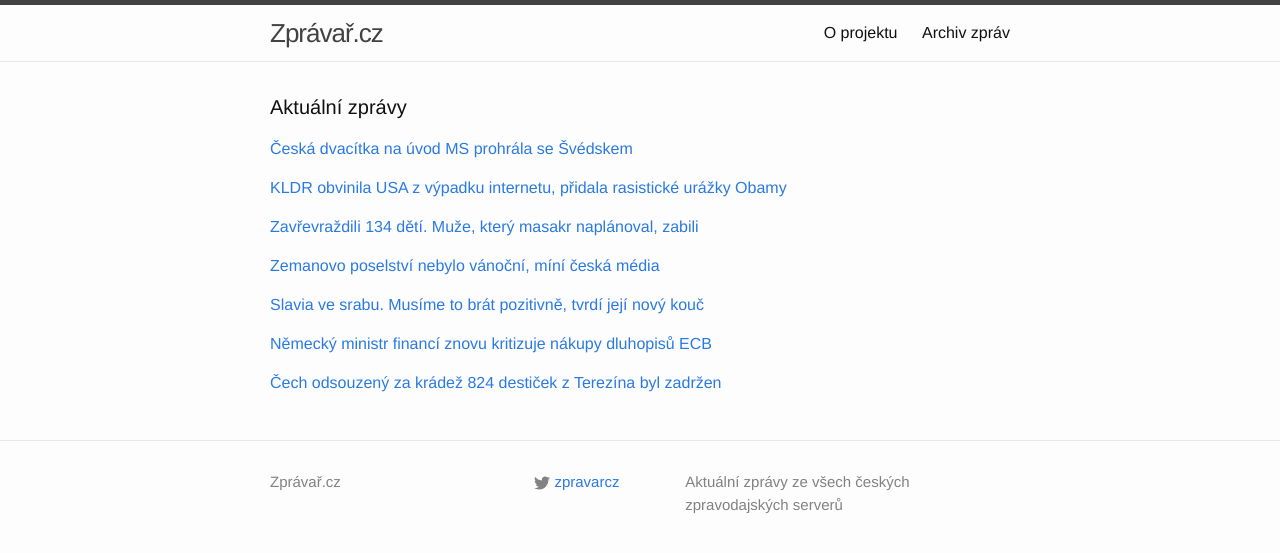
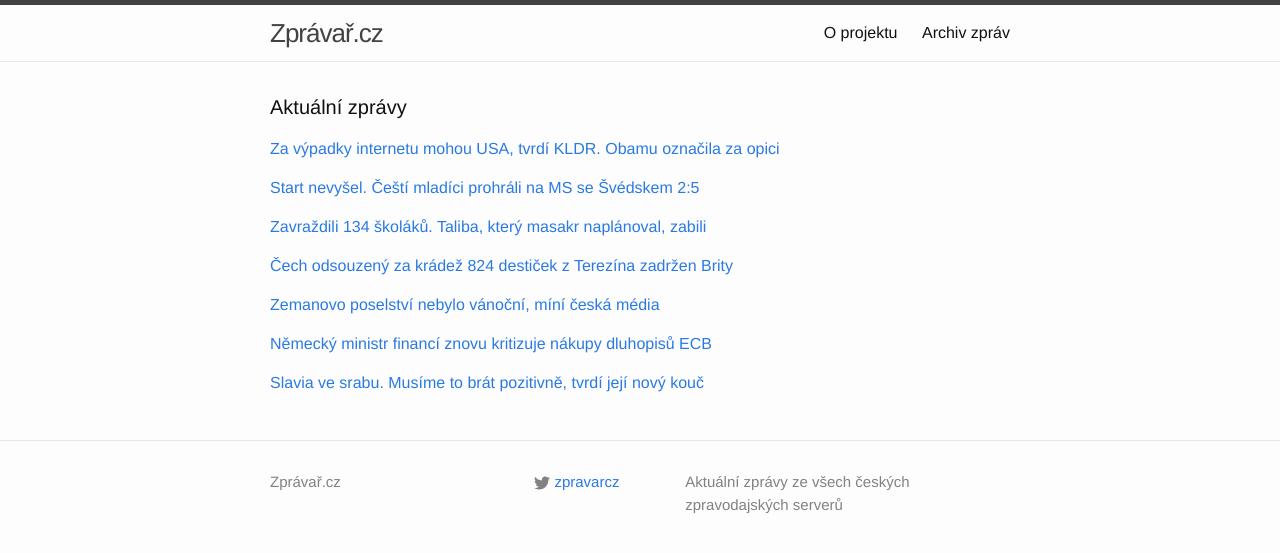
Before and after one commit to adliska/zpravar, a Jekyll site: the page built from index.html, in a window 1280 px wide. Shown: the top 553 px of the page. Built offline with Jekyll 4.4.1, drawn with Linux system fonts in a browser that asks for light colours; some of the changed lines change nothing that is shown.

Commit message:
zpravar news update

```diff
--- a/index.html
+++ b/index.html
@@ -5,9 +5,21 @@ layout: default
 <div class="home">
     <h1 class="page-heading">Aktuální zprávy</h1>
 
-<p><a href="javascript:;" onclick="toggle_visibility('zpravy0')">Česká dvacítka na úvod MS prohrála se Švédskem</a></p>
+<p><a href="javascript:;" onclick="toggle_visibility('zpravy0')">Za výpadky internetu mohou USA, tvrdí KLDR. Obamu označila za opici</a></p>
 <div id="zpravy0" style="display:none">
 <ul>
+<li><a href=http://www.ceskatelevize.cz/ct24/svet/296504-za-vypadky-internetu-mohou-usa-tvrdi-kldr-obamu-oznacila-za-opici/>Za výpadky internetu mohou USA, tvrdí KLDR. Obamu označila za opici - www.ceskatelevize.cz</a></li>
+<li><a href=http://www.novinky.cz/zahranicni/svet/357280-kldr-obvinila-usa-z-vypadku-internetu-pridala-rasisticke-urazky-obamy.html>KLDR obvinila USA z výpadku internetu, přidala rasistické urážky Obamy - www.novinky.cz</a></li>
+<li><a href=http://www.ceskenoviny.cz/zpravy/zpravy/kldr-oznacila-obamu-za-opici-z-tropickeho-lesa/1162655>KLDR označila Obamu za "opici z tropického lesa" - www.ceskenoviny.cz</a></li>
+<li><a href=http://www.tyden.cz/rubriky/zahranici/asie-a-oceanie/obama-je-opice-z-pralesa-kldr-obvinila-usa-kvuli-internetu_328399.html>\"Obama je opice z pralesa!\" KLDR obvinila USA kvůli internetu - www.tyden.cz</a></li>
+<li><a href=http://zpravy.aktualne.cz/zahranici/kldr-obvinila-usa-obamu-napadla-rasistickymi-urazkami/r~69361fb08d9011e49bec0025900fea04/>KLDR obvinila USA, Obamu napadla rasistickými urážkami - zpravy.aktualne.cz</a></li>
+<li><a href=http://www.lidovky.cz/kldr-obvinila-usa-z-kyberutoku-obamu-nazvala-opici-z-pralesa-prw-/zpravy-svet.aspx?c=A141227_070748_ln_zahranici_mmu>KLDR obvinila USA z kyberútoku, Obamu nazvala opicí z pralesa  - www.lidovky.cz</a></li>
+<li><a href=http://zpravy.idnes.cz/kldr-vini-z-vypadku-internetu-usa-drd-/zahranicni.aspx?c=A141227_065533_zahranicni_cen>KLDR zasypala Obamu rasistickými urážkami, viní USA z výpadku internetu - zpravy.idnes.cz</a></li>
+</ul>
+</div><p><a href="javascript:;" onclick="toggle_visibility('zpravy1')">Start nevyšel. Čeští mladíci prohráli na MS se Švédskem 2:5</a></p>
+<div id="zpravy1" style="display:none">
+<ul>
+<li><a href=http://www.tyden.cz/rubriky/sport/hokej/reprezentace/start-nevysel-cesti-mladici-prohrali-na-ms-se-svedskem-2-5_328394.html>Start nevyšel. Čeští mladíci prohráli na MS se Švédskem 2:5 - www.tyden.cz</a></li>
 <li><a href=http://www.sportovninoviny.cz/zpravy/ceska-dvacitka-na-uvod-ms-prohrala-se-svedskem/1162346>Česká dvacítka na úvod MS prohrála se Švédskem - www.sportovninoviny.cz</a></li>
 <li><a href=http://www.denik.cz/hokej/ceska-hokejova-dvacitka-na-uvod-ms-prohrala-se-svedskem-2-5-20141227.html>Česká hokejová dvacítka na úvod MS prohrála se Švédskem 2:5 - www.denik.cz</a></li>
 <li><a href=http://www.tyden.cz/rubriky/sport/hokej/reprezentace/jednoznacna-prohra-mladici-nestacili-na-uvod-ms-na-svedy_328394.html>Jednoznačná prohra! Mladíci nestačili na úvod MS na Švédy - www.tyden.cz</a></li>
@@ -15,38 +27,32 @@ layout: default
 <li><a href=http://www.rozhlas.cz/_zprava/hokejova-dvacitka-zahajila-ms-porazkou-favorizovanym-svedum-podlehla-25--1436847>Hokejová dvacítka zahájila MS porážkou. Favorizovaným Švédům podlehla 2:5 - www.rozhlas.cz</a></li>
 <li><a href=http://hokej.idnes.cz/ms-junioru-hokej-cesko-svedsko-dzy-/reprezentace.aspx?c=A141227_013922_reprezentace_lge>Vránovy góly na Švédy nestačily, dvacítka opět nezvládla vstup do MS - hokej.idnes.cz</a></li>
 </ul>
-</div><p><a href="javascript:;" onclick="toggle_visibility('zpravy1')">KLDR obvinila USA z výpadku internetu, přidala rasistické urážky Obamy</a></p>
-<div id="zpravy1" style="display:none">
-<ul>
-<li><a href=http://www.novinky.cz/zahranicni/svet/357280-kldr-obvinila-usa-z-vypadku-internetu-pridala-rasisticke-urazky-obamy.html>KLDR obvinila USA z výpadku internetu, přidala rasistické urážky Obamy - www.novinky.cz</a></li>
-<li><a href=http://www.ceskenoviny.cz/zpravy/zpravy/kldr-oznacila-obamu-za-opici-z-tropickeho-lesa/1162655>KLDR označila Obamu za "opici z tropického lesa" - www.ceskenoviny.cz</a></li>
-<li><a href=http://www.tyden.cz/rubriky/zahranici/asie-a-oceanie/obama-je-opice-z-pralesa-kldr-obvinila-usa-kvuli-internetu_328399.html>\"Obama je opice z pralesa!\" KLDR obvinila USA kvůli internetu - www.tyden.cz</a></li>
-<li><a href=http://zpravy.aktualne.cz/zahranici/kldr-obvinila-usa-obamu-napadla-rasistickymi-urazkami/r~69361fb08d9011e49bec0025900fea04/>KLDR obvinila USA, Obamu napadla rasistickými urážkami - zpravy.aktualne.cz</a></li>
-<li><a href=http://www.lidovky.cz/kldr-obvinila-usa-z-kyberutoku-obamu-nazvala-opici-z-pralesa-prw-/zpravy-svet.aspx?c=A141227_070748_ln_zahranici_mmu>KLDR obvinila USA z kyberútoku, Obamu nazvala opicí z pralesa  - www.lidovky.cz</a></li>
-<li><a href=http://zpravy.idnes.cz/kldr-vini-z-vypadku-internetu-usa-drd-/zahranicni.aspx?c=A141227_065533_zahranicni_cen>KLDR zasypala Obamu rasistickými urážkami, viní USA z výpadku internetu - zpravy.idnes.cz</a></li>
-</ul>
-</div><p><a href="javascript:;" onclick="toggle_visibility('zpravy2')">Zavřevraždili 134 dětí. Muže, který masakr naplánoval, zabili</a></p>
+</div><p><a href="javascript:;" onclick="toggle_visibility('zpravy2')">Zavraždili 134 školáků. Taliba, který masakr naplánoval, zabili</a></p>
 <div id="zpravy2" style="display:none">
 <ul>
+<li><a href=http://www.tyden.cz/rubriky/zahranici/asie-a-oceanie/zavrazdili-134-skolaku-taliba-ktery-masakr-naplanoval-zabili_328401.html>Zavraždili 134 školáků. Taliba, který masakr naplánoval, zabili - www.tyden.cz</a></li>
+<li><a href=http://www.tyden.cz/rubriky/zahranici/asie-a-oceanie/zavrazdili-134-deti-taliba-ktery-masakr-naplanoval-zabili_328401.html>Zavraždili 134 dětí. Taliba, který masakr naplánoval, zabili - www.tyden.cz</a></li>
 <li><a href=http://www.tyden.cz/rubriky/zahranici/asie-a-oceanie/zavrevrazdili-134-deti-muze-ktery-masakr-naplanoval-zabili_328401.html>Zavřevraždili 134 dětí. Muže, který masakr naplánoval, zabili - www.tyden.cz</a></li>
 <li><a href=http://www.novinky.cz/zahranicni/svet/357279-v-pakistanu-zabili-talibance-saddama-ktery-zosnoval-utok-na-skolaky.html>V Pákistánu zabili tálibánce Saddáma, který zosnoval útok na školáky - www.novinky.cz</a></li>
 <li><a href=http://zpravy.aktualne.cz/zahranici/ve-skole-umrelo-150-lidi-muze-ktery-utok-planoval-zabili/r~a1bd058c8d9611e490f70025900fea04/>Ve škole umřelo 150 lidí. Muže, který útok plánoval, zabili - zpravy.aktualne.cz</a></li>
 <li><a href=http://zpravy.idnes.cz/pakistan-zastrelil-jednoho-z-velitelu-talibanu-saddama-pib-/zahranicni.aspx?c=A141227_074656_zahranicni_cen>Pákistán oznámil smrt velitele Talibanu, který naplánoval útok na školu - zpravy.idnes.cz</a></li>
 </ul>
-</div><p><a href="javascript:;" onclick="toggle_visibility('zpravy3')">Zemanovo poselství nebylo vánoční, míní česká média</a></p>
+</div><p><a href="javascript:;" onclick="toggle_visibility('zpravy3')">Čech odsouzený za krádež 824 destiček z Terezína zadržen Brity</a></p>
 <div id="zpravy3" style="display:none">
+<ul>
+<li><a href=http://www.tyden.cz/rubriky/domaci/krimi/cech-odsouzeny-za-kradez-824-desticek-z-terezina-zadrzen-brity_328409.html>Čech odsouzený za krádež 824 destiček z Terezína zadržen Brity - www.tyden.cz</a></li>
+<li><a href=http://zpravy.idnes.cz/britove-zadrzeli-muze-ktery-ma-podminku-za-zmizeni-desticek-v-terezine-1no-/krimi.aspx?c=A141227_085113_krimi_cen>Britové zadrželi muže odsouzeného za zmizení destiček z hrobů v Terezíně - zpravy.idnes.cz</a></li>
+<li><a href=http://zpravy.aktualne.cz/domaci/cech-odsouzeny-za-kradez-824-desticek-z-terezina-byl-zadrzen/r~aafe10708d9e11e4a10c0025900fea04/>Čech odsouzený za krádež 824 destiček z Terezína byl zadržen - zpravy.aktualne.cz</a></li>
+<li><a href=http://www.ceskenoviny.cz/zpravy/zpravy/v-britanii-zadrzeli-cecha-ktery-kradl-v-terezinskem-pamatniku/1162673>V Británii zadrželi Čecha, který kradl v terezínském památníku - www.ceskenoviny.cz</a></li>
+<li><a href=http://www.novinky.cz/zahranicni/evropa/357274-britove-chytili-cecha-hledaneho-kvuli-kradezi-desticek-z-terezina.html>Britové chytili Čecha hledaného kvůli krádeži destiček z Terezína - www.novinky.cz</a></li>
+</ul>
+</div><p><a href="javascript:;" onclick="toggle_visibility('zpravy4')">Zemanovo poselství nebylo vánoční, míní česká média</a></p>
+<div id="zpravy4" style="display:none">
 <ul>
 <li><a href=http://www.ceskenoviny.cz/zpravy/zpravy/zemanovo-poselstvi-nebylo-vanocni-mini-ceska-media/1162652>Zemanovo poselství nebylo vánoční, míní česká média - www.ceskenoviny.cz</a></li>
 <li><a href=http://www.tyden.cz/rubriky/domaci/zemanuv-projev-nebyl-vanocni-ale-sebestredny-mini-media_328400.html>Zemanův projev nebyl vánoční, ale sebestředný, míní média - www.tyden.cz</a></li>
 <li><a href=http://zpravy.aktualne.cz/domaci/media-kritizuji-zemanuv-projev-soustredil-se-na-sebe-tvrdi/r~ad0193548d9111e49e4b0025900fea04/>Média kritizují Zemanův projev. Soustředil se na sebe, tvrdí - zpravy.aktualne.cz</a></li>
 <li><a href=http://www.denik.cz/z_domova/media-zemanovo-poselstvi-nebylo-vanocni-20141227.html>Média: Zemanovo poselství nebylo vánoční - www.denik.cz</a></li>
-</ul>
-</div><p><a href="javascript:;" onclick="toggle_visibility('zpravy4')">Slavia ve srabu. Musíme to brát pozitivně, tvrdí její nový kouč</a></p>
-<div id="zpravy4" style="display:none">
-<ul>
-<li><a href=http://www.tyden.cz/rubriky/sport/hokej/extraliga/slavia-ve-srabu-musime-to-brat-pozitivne-tvrdi-jeji-novy-kouc_328398.html>Slavia ve srabu. Musíme to brát pozitivně, tvrdí její nový kouč - www.tyden.cz</a></li>
-<li><a href=http://sport.aktualne.cz/novy-trener-slavie-u-hracu-mi-schazela-loajalita-ke-klubu/r~0dee351e8d4711e49f60002590604f2e/>Nový trenér Slavie: U hráčů mi scházela loajalita ke klubu - sport.aktualne.cz</a></li>
-<li><a href=http://www.tyden.cz/rubriky/sport/hokej/extraliga/slavie-ve-srabu-musime-to-brat-pozitivne-tvrdi-jeji-novy-kouc_328398.html>Slavie ve srabu. Musíme to brát pozitivně, tvrdí její nový kouč - www.tyden.cz</a></li>
 </ul>
 </div><p><a href="javascript:;" onclick="toggle_visibility('zpravy5')">Německý ministr financí znovu kritizuje nákupy dluhopisů ECB</a></p>
 <div id="zpravy5" style="display:none">
@@ -55,11 +61,11 @@ layout: default
 <li><a href=http://www.financninoviny.cz/zpravodajstvi/zpravy/nemecky-ministr-financi-znovu-kritizuje-nakupy-dluhopisu-ecb/1162649>Německý ministr financí znovu kritizuje nákupy dluhopisů ECB - www.financninoviny.cz</a></li>
 <li><a href=http://byznys.ihned.cz/c1-63303160-ecb-evropska-centralni-banka-nakupy-dluhopisu-wolfgang-schauble-nemecko-euro-eurozona>Schäuble kritizuje nákupy dluhopisů ECB a žádá především reformy - byznys.ihned.cz</a></li>
 </ul>
-</div><p><a href="javascript:;" onclick="toggle_visibility('zpravy6')">Čech odsouzený za krádež 824 destiček z Terezína byl zadržen</a></p>
+</div><p><a href="javascript:;" onclick="toggle_visibility('zpravy6')">Slavia ve srabu. Musíme to brát pozitivně, tvrdí její nový kouč</a></p>
 <div id="zpravy6" style="display:none">
 <ul>
-<li><a href=http://zpravy.aktualne.cz/domaci/cech-odsouzeny-za-kradez-824-desticek-z-terezina-byl-zadrzen/r~aafe10708d9e11e4a10c0025900fea04/>Čech odsouzený za krádež 824 destiček z Terezína byl zadržen - zpravy.aktualne.cz</a></li>
-<li><a href=http://www.ceskenoviny.cz/zpravy/zpravy/v-britanii-zadrzeli-cecha-ktery-kradl-v-terezinskem-pamatniku/1162673>V Británii zadrželi Čecha, který kradl v terezínském památníku - www.ceskenoviny.cz</a></li>
-<li><a href=http://www.novinky.cz/zahranicni/evropa/357274-britove-chytili-cecha-hledaneho-kvuli-kradezi-desticek-z-terezina.html>Britové chytili Čecha hledaného kvůli krádeži destiček z Terezína - www.novinky.cz</a></li>
+<li><a href=http://www.tyden.cz/rubriky/sport/hokej/extraliga/slavia-ve-srabu-musime-to-brat-pozitivne-tvrdi-jeji-novy-kouc_328398.html>Slavia ve srabu. Musíme to brát pozitivně, tvrdí její nový kouč - www.tyden.cz</a></li>
+<li><a href=http://sport.aktualne.cz/novy-trener-slavie-u-hracu-mi-schazela-loajalita-ke-klubu/r~0dee351e8d4711e49f60002590604f2e/>Nový trenér Slavie: U hráčů mi scházela loajalita ke klubu - sport.aktualne.cz</a></li>
+<li><a href=http://www.tyden.cz/rubriky/sport/hokej/extraliga/slavie-ve-srabu-musime-to-brat-pozitivne-tvrdi-jeji-novy-kouc_328398.html>Slavie ve srabu. Musíme to brát pozitivně, tvrdí její nový kouč - www.tyden.cz</a></li>
 </ul>
 </div></div>
```
